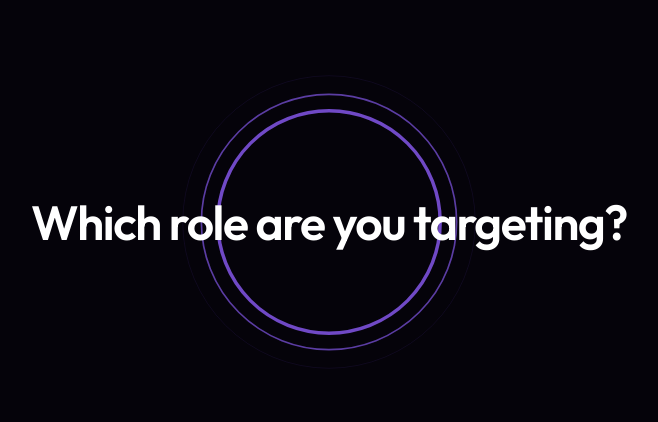
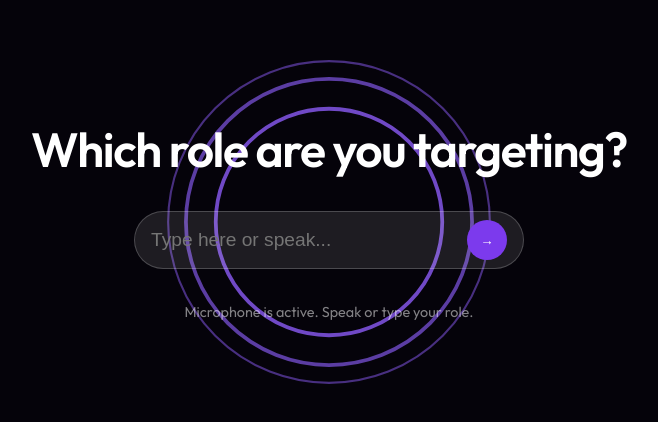
Before and after one commit to ManojMYalavigi/smartAi_interviewer, a React (Vite) app: page / in a window 1280 px wide. Shown: the part 178-600 px from the top of the page, without its empty margins (311-969 px from the left). Built offline with nearby package versions, Linux system fonts and the light colour scheme.

Commit message:
Fix VoiceIntro freeze and add typing fallback for role selection

```diff
--- a/src/components/VoiceIntro.jsx
+++ b/src/components/VoiceIntro.jsx
@@ -48,9 +48,8 @@ export default function VoiceIntro({ onComplete }) {
 
       recognitionRef.current.onend = () => {
          // If ended but not completed phase, maybe retry or timeout.
-         if (phase === 'listening' && !role) {
-             // Fallback
-             setTimeout(() => handleRoleSelected('Software Engineer'), 2000);
+         if (phase === 'input' && !role) {
+             // Let them keep typing, do not auto-force a role!
          }
       };
     } else {
@@ -81,18 +80,18 @@ export default function VoiceIntro({ onComplete }) {
   };
 
   const startSequence = () => {
-    setPhase('asking');
-    speak("Which role are you targeting?", () => {
-      setPhase('listening');
+    setPhase('input');
+    // Try speaking, but don't block on it
+    speak("Which role are you targeting?");
+
+    // Try to auto-start microphone
     if (recognitionRef.current) {
         try {
           recognitionRef.current.start();
         } catch(e) {
-              console.error(e);
-              handleRoleSelected('Software Engineer');
+            console.error("Auto mic blocked:", e);
         }
     }
-    });
   };
 
   const handleRoleSelected = (detectedRole) => {
@@ -196,33 +195,42 @@ export default function VoiceIntro({ onComplete }) {
                 </motion.div>
             )}
 
-            {phase === 'asking' && (
+            {phase === 'input' && (
                 <motion.div
-                   key="asking"
+                   key="input"
                    initial={{ opacity: 0, scale: 0.9 }}
                    animate={{ opacity: 1, scale: 1 }}
                    exit={{ opacity: 0 }}
+                   style={{ display: 'flex', flexDirection: 'column', gap: '2rem', alignItems: 'center' }}
                 >
                     <h1 style={{ fontSize: '3rem', fontWeight: 600, letterSpacing: '-0.03em' }}>
                         Which role are you targeting?
                     </h1>
-                </motion.div>
-            )}
 
-            {phase === 'listening' && (
-                <motion.div
-                   key="listening"
-                   initial={{ opacity: 0 }}
-                   animate={{ opacity: 1 }}
-                   exit={{ opacity: 0 }}
-                   style={{ display: 'flex', flexDirection: 'column', gap: '2rem', alignItems: 'center' }}
+                    <div style={{ display: 'flex', alignItems: 'center', gap: '1rem', background: 'rgba(255,255,255,0.1)', padding: '0.5rem 1rem', borderRadius: '50px', border: '1px solid rgba(255,255,255,0.2)' }}>
+                       <input
+                         autoFocus
+                         type="text"
+                         value={transcript}
+                         onChange={(e) => setTranscript(e.target.value)}
+                         onKeyDown={(e) => {
+                             if(e.key === 'Enter' && transcript.trim()) {
+                                 handleRoleSelected(transcript.trim());
+                             }
+                         }}
+                         placeholder="Type here or speak..."
+                         style={{ background: 'transparent', border: 'none', color: 'white', fontSize: '1.2rem', outline: 'none', minWidth: '300px' }}
+                       />
+                       <button
+                         onClick={() => {
+                             if(transcript.trim()) handleRoleSelected(transcript.trim());
+                         }}
+                         style={{ background: 'var(--accent-primary)', border: 'none', borderRadius: '50%', width: '40px', height: '40px', color: 'white', cursor: 'pointer', display: 'flex', alignItems: 'center', justifyContent: 'center' }}
                        >
-                    <h1 style={{ fontSize: '3rem', fontWeight: 600, opacity: 0.7 }}>
-                        Listening...
-                    </h1>
-                    <p style={{ fontSize: '1.5rem', color: 'var(--primary-color)', minHeight: '40px' }}>
-                        {transcript || "Speak now..."}
-                    </p>
+                         →
+                       </button>
+                    </div>
+                    <p style={{ fontSize: '0.9rem', opacity: 0.5 }}>Microphone is active. Speak or type your role.</p>
                 </motion.div>
             )}
 
```
Lines whose indentation alone changed are shown as unchanged.
